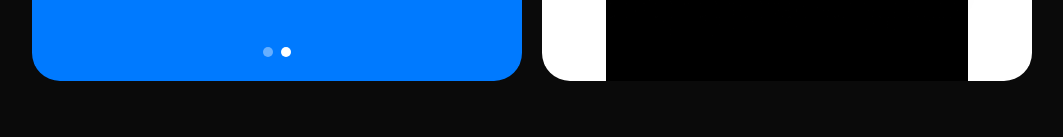
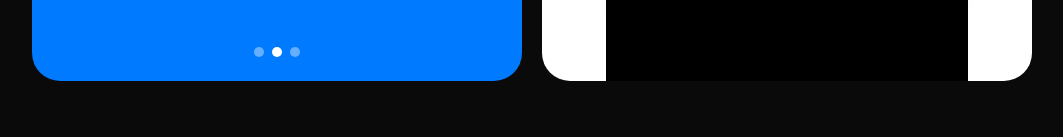
Before and after one commit to tschauner/yap-web, a Next.js app: page / in a window 1280 px wide. Shown: the part 2475-2612 px from the top of the page, without its empty margins (108-1171 px from the left). Built offline with nearby package versions, Linux system fonts and the light colour scheme.

Commit message:
Add Theorist variant to Showcase with per-variant overlay sizing

```diff
--- a/app/components/Showcase.tsx
+++ b/app/components/Showcase.tsx
@@ -9,12 +9,21 @@ const showcaseVariants = [
       "My Mom agent is scarier than my actual mom. I cleaned my entire apartment in 20 minutes.",
     author: "procrastinator_supreme",
     image: "/mom.png",
+    overlayWidth: "w-[92%]",
   },
   {
     quote:
       "Boss mode called me out so hard I finished my slides before lunch. Low-key terrifying, but it works.",
     author: "deck_deadline_survivor",
     image: "/boss.png",
+    overlayWidth: "w-[92%]",
+  },
+  {
+    quote:
+      "The Theorist told me Big Sofa profits every hour I skip the gym. I haven\u2019t missed a day since.",
+    author: "big_sofa_truther",
+    image: "/theorist.png",
+    overlayWidth: "w-[88%]",
   },
 ];
 
@@ -110,7 +119,7 @@ export default function Showcase() {
                 initial={{ opacity: 0, y: 80 }}
               animate={{ opacity: 1, y: 0 }}
                 transition={{ duration: 0.7, ease: [0, 0, 0.2, 1] }}
-              className="absolute z-10 bottom-10 left-1/2 -translate-x-1/2 w-[92%] h-auto"
+              className={`absolute z-10 bottom-10 left-1/2 -translate-x-1/2 ${variant.overlayWidth} object-cover object-bottom h-auto`}
             />
           </div>
         </motion.div>
```
Also changed, not shown: 1 other file (tests, documents, lock files or other folders).
